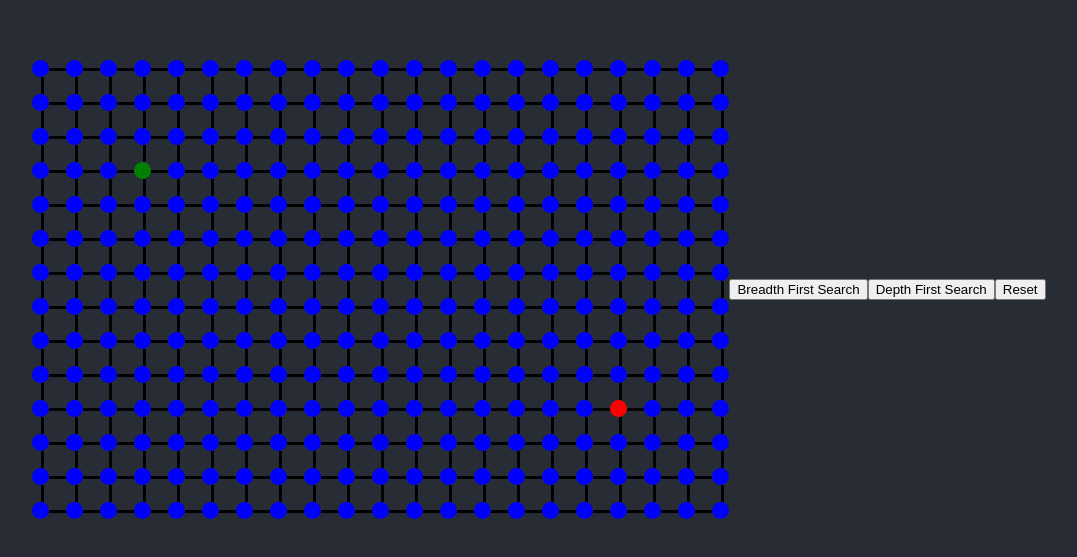
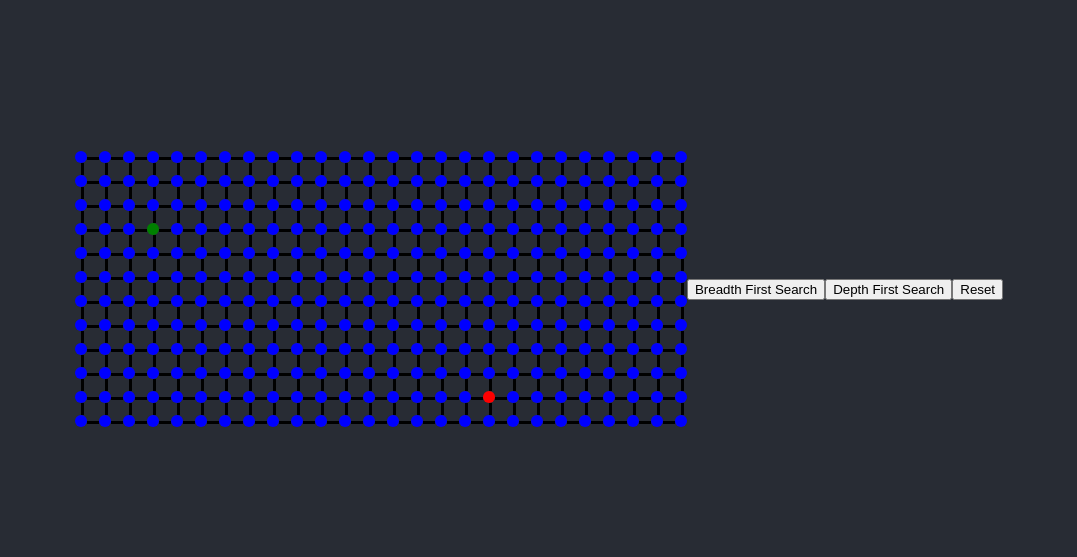
Before and after one commit to Sparrkyy/algorithim_visualizer, a React (Create React App) app: page / in a window 1280 px wide. Shown: the part 111-668 px from the top of the page, without its empty margins (101-1178 px from the left). Built offline with nearby package versions, Linux system fonts and the light colour scheme.

Commit message:
finally got the thing to stop its crazy renders, still have to keep the graph smaller tho, too much more otherwise

```diff
--- a/src/algos/breadthFirstSearch.ts
+++ b/src/algos/breadthFirstSearch.ts
@@ -1,7 +1,7 @@
 import { GraphType, GraphUnitTypes, NodeCords } from "../types";
 import { TimeoutChangeGraphUnitType, FindNodeType, findAdjancentNodes } from "../functions/GraphFunctions";
 
-const TIMER_BETWEEN_RENDERS = 20;
+const TIMER_BETWEEN_RENDERS = 30;
 
 export const breadthFirstSearch = (Graph: GraphType, SetGraph: React.Dispatch<React.SetStateAction<GraphType>>) => {
 	const StartNode = FindNodeType(Graph, GraphUnitTypes.START);
--- a/src/algos/depthFirstSearch.ts
+++ b/src/algos/depthFirstSearch.ts
@@ -1,7 +1,7 @@
 import { GraphType, GraphUnitTypes, NodeCords } from "../types";
 import { TimeoutChangeGraphUnitType, FindNodeType, findAdjancentNodes } from "../functions/GraphFunctions";
 
-const TIME_TO_DELAY = 20;
+const TIME_TO_DELAY = 30;
 
 export const deapthFirstSearch = (Graph: GraphType, SetGraph: React.Dispatch<React.SetStateAction<GraphType>>) => {
 	const StartNode = FindNodeType(Graph, GraphUnitTypes.START);
--- a/src/components/Graph.tsx
+++ b/src/components/Graph.tsx
@@ -1,4 +1,4 @@
-import { v4 as uuidv4 } from "uuid";
+//import { v4 as uuidv4 } from "uuid";
 import "../css/Graph.css";
 import { useState } from "react";
 import { GraphType, NodeCords, GraphUnitTypes } from "../types";
@@ -10,8 +10,8 @@ import GraphNode from "./GraphNode";
 
 const START_NODE_CORDS: NodeCords = [6, 6];
 const FINISH_NODE_CORDS: NodeCords = [20, 34];
-const GRAPH_HEIGHT: number = 27;
-const GRAPH_WIDTH: number = 41;
+const GRAPH_HEIGHT: number = 23;
+const GRAPH_WIDTH: number = 51;
 
 //Function used to generate the code representation of the graph
 const generateGraph = (startNode: NodeCords, finishNode: NodeCords, width: number, height: number) => {
@@ -70,11 +70,11 @@ const renderGraph = (graph: GraphType, setGraph: React.Dispatch<React.SetStateAc
 	return (
 		<>
 			{" "}
-			{graph.map((row) => {
+			{graph.map((row, i) => {
 				return (
-					<div className='graph-col' key={uuidv4()}>
-						{row.map((item) => {
-							return <GraphNode key={uuidv4()} GraphNode={item} setGraph={setGraph} Graph={graph} />;
+					<div className='graph-col' key={i}>
+						{row.map((item, j) => {
+							return <GraphNode GraphNode={item} setGraph={setGraph} Graph={graph} key={i + j} />;
 						})}
 					</div>
 				);
--- a/src/components/GraphNode.tsx
+++ b/src/components/GraphNode.tsx
@@ -1,6 +1,7 @@
 import { GraphType, GraphUnit, GraphUnitTypes } from "../types";
 import { FindNodeType } from "../functions/GraphFunctions";
 import { FC, useState } from "react";
+import { memo } from "react";
 
 interface GraphNodeContents {
 	GraphNode: GraphUnit;
@@ -8,7 +9,7 @@ interface GraphNodeContents {
 	Graph: GraphType;
 }
 
-const GraphNode: FC<GraphNodeContents> = ({ GraphNode, setGraph, Graph }) => {
+const GraphNode: FC<GraphNodeContents> = memo(({ GraphNode, setGraph }) => {
 	const [menuOpen, setMenu] = useState(false);
 	const handleClick = () => {
 		setMenu(!menuOpen);
@@ -75,6 +76,6 @@ const GraphNode: FC<GraphNodeContents> = ({ GraphNode, setGraph, Graph }) => {
 				)}
 		</div>
 	);
-};
+});
 
 export default GraphNode;
--- a/src/css/Graph.css
+++ b/src/css/Graph.css
@@ -1,6 +1,6 @@
 .graph-unit {
-	height: 17px;
-	width: 17px;
+	height: 12px;
+	width: 12px;
 	display: flex;
 }
 
@@ -44,7 +44,7 @@
 	height: 100%;
 	border-radius: 50%;
 	background-color: yellow;
-	/* animation: visited-node-animation 0.5s forwards; */
+	animation: visited-node-animation 0.5s forwards;
 }
 
 @keyframes visited-node-animation {
```
